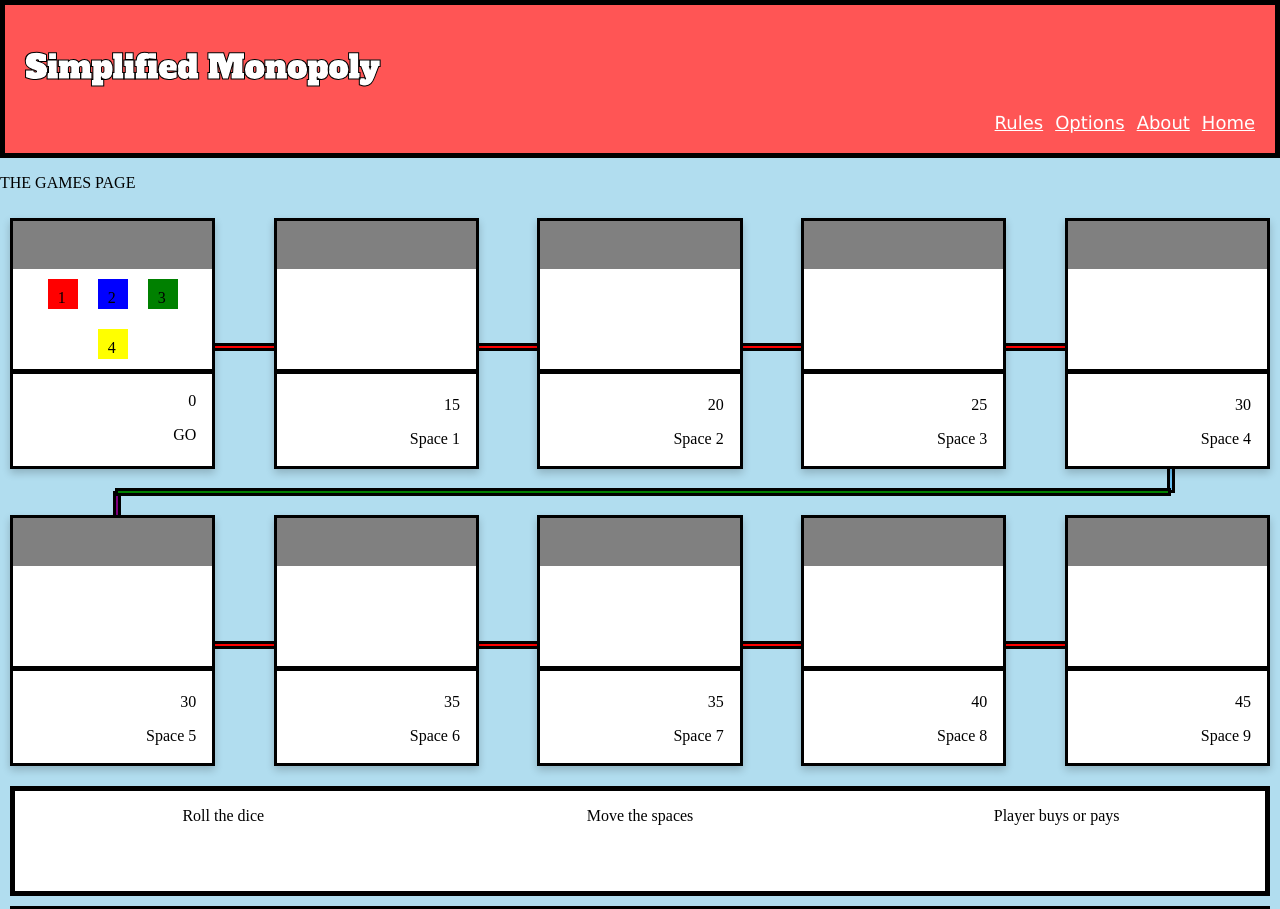
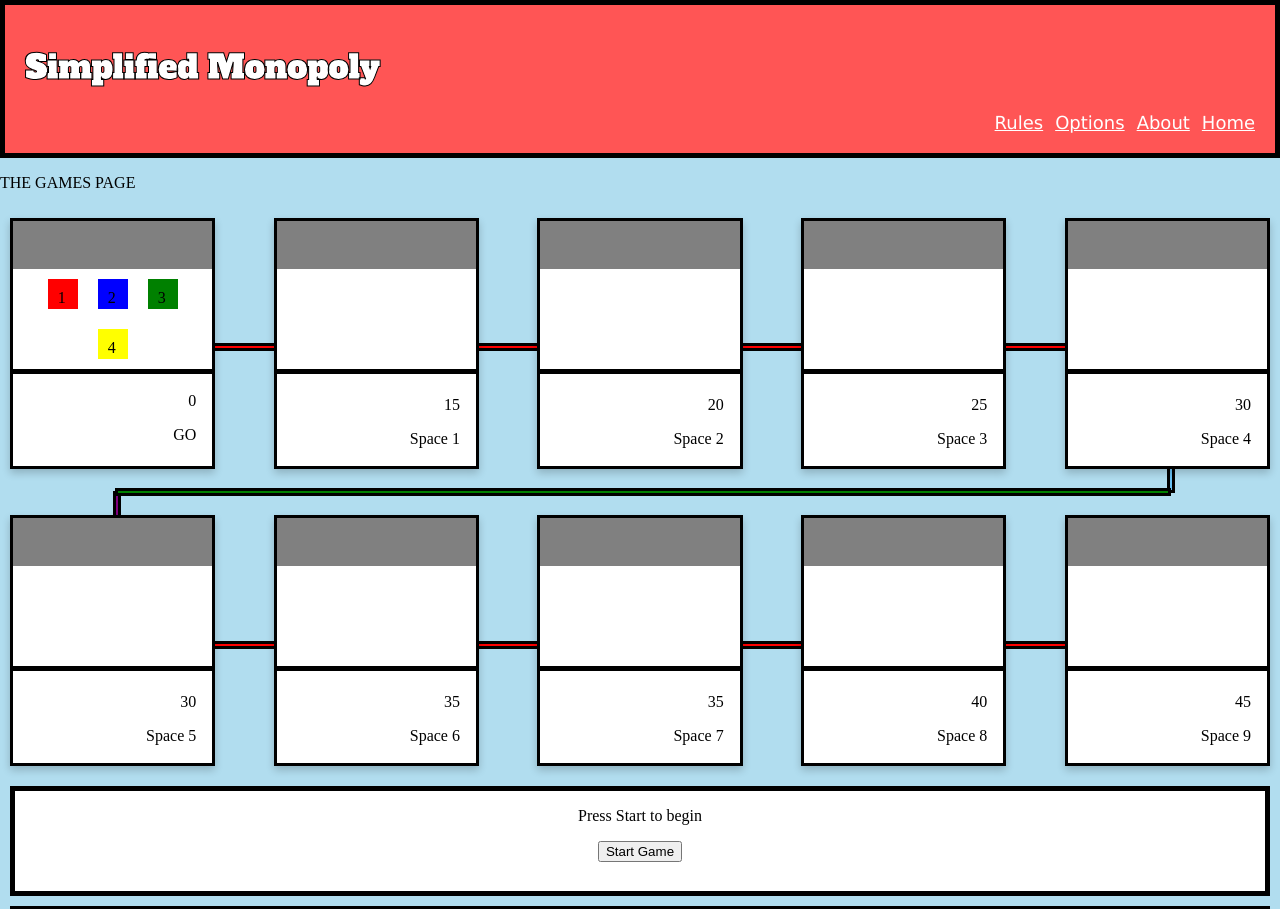
Before and after one commit to CodyRR/Unit-1-Monopoly, a React (Vite) app in the folder Simplified-Monopoly/: page /game in a window 1280 px wide. Shown: the top 909 px of the page. Built offline with nearby package versions, Linux system fonts and the light colour scheme.

Commit message:
Adding movement for one player

```diff
--- a/Simplified-Monopoly/src/App.jsx
+++ b/Simplified-Monopoly/src/App.jsx
@@ -41,7 +41,7 @@
         <Route path='/options' element={<OptionsPage thePlayers={thePlayers} setThePlayers={setThePlayers} defaultPlayers={defaultPlayers}/>} />
         <Route path='/game' element={<GamePage thePlayers={thePlayers} setThePlayers={setThePlayers} />} />
         <Route path='/about' element={<AboutPage />} />
-        <Route path='/results' element={<ResultsPage />} />
+        <Route path='/results' element={<ResultsPage thePlayers={thePlayers} />} />
         <Route path='*' element={<Navigate to='/' />} />'
       </Routes>
       <Footer />
--- a/Simplified-Monopoly/src/layout/StatusBoard.jsx
+++ b/Simplified-Monopoly/src/layout/StatusBoard.jsx
@@ -1,12 +1,56 @@
+import Button from "../common/Button";
 
-const StatusBoard = () => {
+const StatusBoard = ({thePlayers, setThePlayers, theSpaces, setTheSpaces, turnNumber, currentPlayerTurn, gameState, buttonChange}) => {
 
+    const handleGameState = () => {
+
+        if(gameState === "Start"){
+            return startingBoard();
+        } else if(gameState === "RollDie"){
+            return pressToRoll();
+        }
+    }
+
+    const pressToRoll = () => {
+
+        return (
+            <>
+                <div>
+                    <div>
+                        Turn Number : {turnNumber}
+                    </div>
+                    <div>
+                        {thePlayers[currentPlayerTurn -1].name}
+                    </div>
+                </div>
+                <div>
+                    <div>Roll the Die</div>
+                    <Button id="roll-button" display="Roll Die" classes="roll-button" handleClick={buttonChange}/>
+                </div>
+                <div>
+                    You are on {theSpaces[thePlayers[currentPlayerTurn -1].currentSpace].name}
+                </div>
+            </>
+        )
+    }
+
+    const startingBoard = () => {
+
+        return (
+            <>
+                <p></p>
+                <div>
+                    <p>Press Start to begin</p>
+                    <Button id="start-button" display={"Start Game"} classes="start-button" handleClick={buttonChange} />
+                </div>
+                <p></p>
+            </>
+        )
+    }
 
     return(
         <div className="status-board">
-            <p>Roll the dice</p>
-            <p>Move the spaces</p>
-            <p>Player buys or pays</p>
+            {handleGameState()}
         </div>
     )
 }
--- a/Simplified-Monopoly/src/pages/GamePage.jsx
+++ b/Simplified-Monopoly/src/pages/GamePage.jsx
@@ -16,6 +16,9 @@
 
     const [theSpaces, setTheSpaces] = useState(spaceArrayData);
     const [widthSize, setWidthSize] = useState(null);
+    const [turnNumber, setTurnNumber] = useState(1);
+    const [currentPlayerTurn, setCurrentPlayerTurn] = useState(thePlayers[0].playerId);
+    const [gameState, setGameState] = useState("Start");
 
 
 
@@ -56,14 +59,43 @@
         newData2[2].currentSpace = 4;
         setTheSpaces(newData);
         setThePlayers(newData2);
-        console.log(newData2)
+    }
+
+    const rollTheDie = () => {
+        return Math.floor(Math.random() *6) +1;
+    }
+
+    const gameEventHandle = (event) => {
+        event.preventDefault();
+        if(gameState === "Start"){
+            setGameState("RollDie")
+        } else if (gameState === "RollDie"){
+
+            let movement = rollTheDie();
+            console.log("Role die " + movement);
+
+            let newData2 = [...thePlayers];
+            let playerIndex = currentPlayerTurn -1;
+
+            for( let i = 0; i < movement; i++){
+                console.log(i)
+                if(newData2[playerIndex].currentSpace === (theSpaces.length -1)){
+                    newData2[playerIndex].currentSpace = 0;
+                } else {
+                    newData2[playerIndex].currentSpace += 1;
+
+                }
+
+            }
+            setThePlayers(newData2);
+        }
     }
 
     return (
         <main>
             <p>THE GAMES PAGE</p>
             <SpaceField theSpaces={theSpaces} widthSize={widthSize} thePlayers={thePlayers}/>
-            <StatusBoard />
+            <StatusBoard thePlayers={thePlayers} setThePlayers={setThePlayers} theSpaces={theSpaces} setTheSpaces={setTheSpaces} turnNumber={turnNumber} currentPlayerTurn={currentPlayerTurn} gameState={gameState} buttonChange={gameEventHandle} />
             <PlayerStatsBoard thePlayers={thePlayers} />
             <button onClick={testForChange}>Test</button>
         </main>
--- a/Simplified-Monopoly/src/pages/ResultsPage.jsx
+++ b/Simplified-Monopoly/src/pages/ResultsPage.jsx
@@ -1,5 +1,5 @@
 
-const ResultsPage = () => {
+const ResultsPage = ({thePlayers}) => {
 
     return (
         <main>
```
